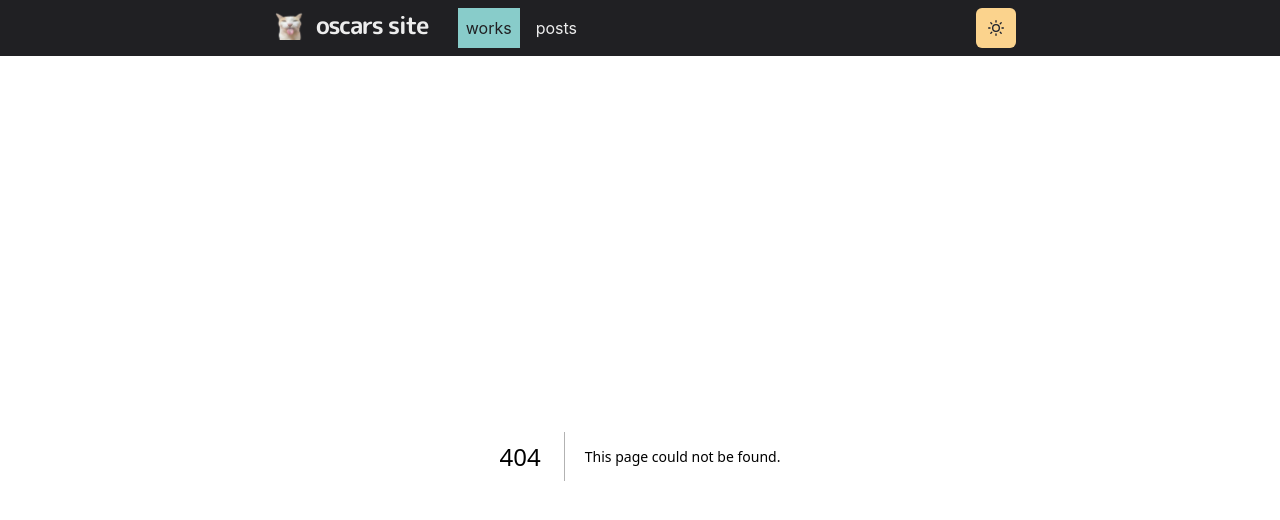
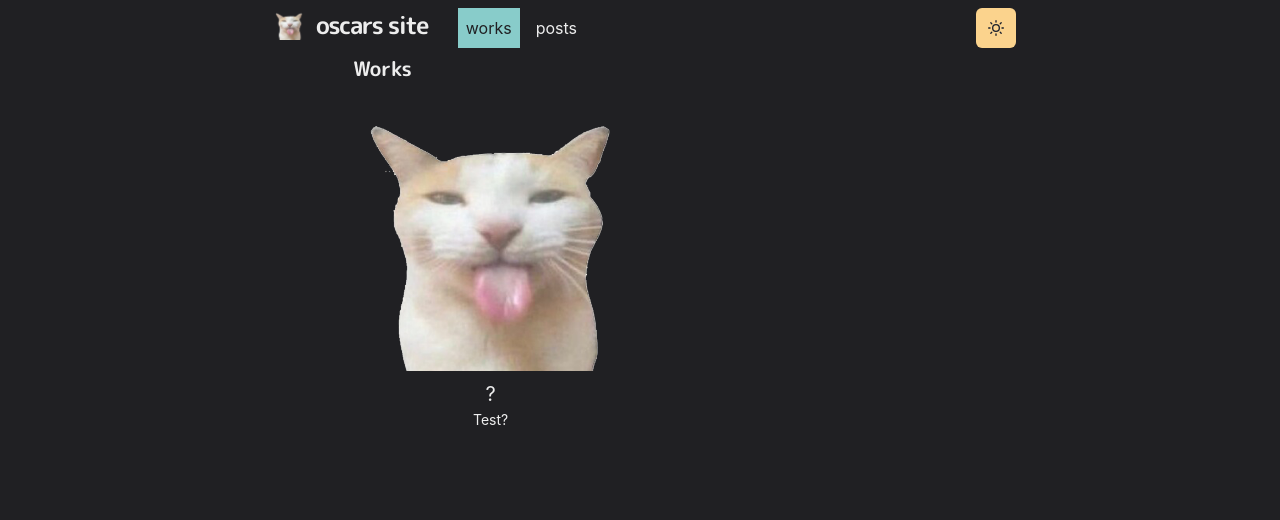
Before and after one commit to oscarczer/portfolio-site, a Next.js app: page /works in a window 1280 px wide. Before the commit this address had no page. Shown: the top 520 px of the page. Built offline with nearby package versions, Linux system fonts and the light colour scheme.

Commit message:
add template works page

```diff
--- /dev/null
+++ b/components/grid-item.js
@@ -0,0 +1,61 @@
+import NextLink from 'next/link'
+import Image from 'next/image'
+import { Box, Text, LinkBox, LinkOverlay } from '@chakra-ui/react'
+import { Global } from '@emotion/react'
+
+export const GridItem = ({ children, href, title, thumbnail }) => (
+  <Box w="100%" align="center">
+    <LinkBox cursor="pointer">
+      <Image
+        src={thumbnail}
+        alt={title}
+        className="grid-item-thumbnail"
+        placeholder="blur"
+        loader="lazy"
+      />
+      <LinkOverlay href={href} target="_blank">
+        <Text mt={2}>{title}</Text>
+      </LinkOverlay>
+      <Text fontSize={14}>{children}</Text>
+    </LinkBox>
+  </Box>
+)
+export const WorkGridItem = ({
+  children,
+  category = 'works',
+  id,
+  title,
+  thumbnail
+}) => (
+  <Box w="100%" align="center">
+    <LinkBox
+      as={NextLink}
+      href={`/${category}/${id}`}
+      scroll={false}
+      cursor="pointer"
+    >
+      <Image
+        src={thumbnail}
+        alt={title}
+        className="grid-item-thumbnail"
+        placeholder="blur"
+      />
+      <LinkOverlay href={`/works/${id}`}>
+        <Text mt={2} fontSize={20}>
+          {title}
+        </Text>
+      </LinkOverlay>
+      <Text fontSize={14}>{children}</Text>
+    </LinkBox>
+  </Box>
+)
+
+export const GridItemStyle = () => (
+  <Global
+    styles={`
+        .grid-item-thumbnail {
+            border-radius:12px
+        }
+        `}
+  />
+)
--- /dev/null
+++ b/pages/works.js
@@ -0,0 +1,25 @@
+import { Container, Heading, SimpleGrid, Divider } from '@chakra-ui/react'
+import Section from '../components/section'
+import { WorkGridItem } from '../components/grid-item'
+
+import myImage from '../public/images/bleh.png'
+
+const Works = () => {
+  return (
+    <Container>
+      <Heading as="h3" fontSize={20} mb={4}>
+        Works
+      </Heading>
+
+      <SimpleGrid columns={[1, 1, 2]} gap={6}>
+        <Section>
+          <WorkGridItem id="?" title="?" thumbnail={myImage}>
+            Test?
+          </WorkGridItem>
+        </Section>
+      </SimpleGrid>
+    </Container>
+  )
+}
+
+export default Works
```
Also changed, not shown: pages/index.js (+1 -11 lines).
